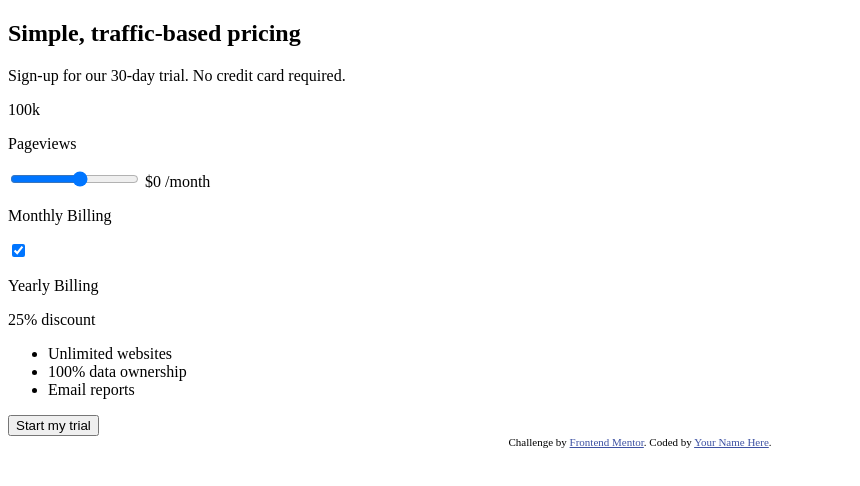
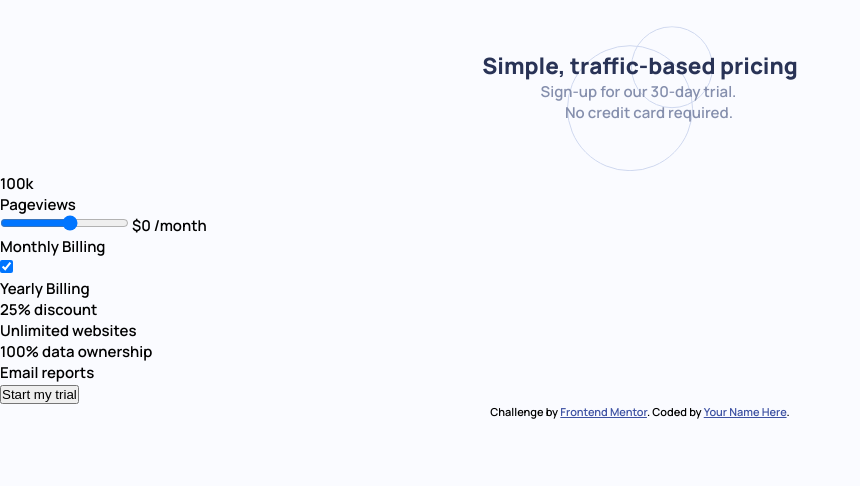
Before and after one commit to ersati/Interactive-pricing-component, a plain HTML site: page index.html in a window 1280 px wide. Shown: the whole page, without its empty margins (0-860 px from the left). Drawn offline with Linux system fonts and the light colour scheme.

Commit message:
add styles to header div

```diff
--- a/_main.scss
+++ b/_main.scss
@@ -0,0 +1,31 @@
+.header{
+    margin: 50px 0;
+    text-align: center;
+    position: relative;
+    .header__headline{
+        color:var(--darkBlue);
+
+    }
+    .header__headline::before{
+        content: url(/images/pattern-circles.svg);
+        position: absolute;
+        top: 50%;
+        right: 50%;
+        transform: translate(50%, -40%);
+        z-index: -1;
+    }
+    .header__text {
+        color: var(--greyBlue);
+        white-space: pre
+        ;
+
+    }
+}
+
+// .header::before{
+//     content: url(/images/pattern-circles.svg);
+//     position: absolute;
+//     color: black;
+//     top: 0;
+//     right: 50%;
+// }
--- a/index.html
+++ b/index.html
@@ -22,77 +22,45 @@
       color: hsl(228, 45%, 44%);
     }
   </style>
+  <link rel="stylesheet" href="./css/style.css">
 </head>
 
 <body>
 
-  <div>
-
-    <h2>
-
-      Simple, traffic-based pricing
-    </h2>
-    <p>
-
-      Sign-up for our 30-day trial. No credit card required.
-    </p>
+  <div class="header">
+    <h2 class="header__headline">Simple, traffic-based pricing</h2>
+    <p class="header__text">Sign-up for our 30-day trial.
+      No credit card required.</p>
   </div>
 
-
-  <div>
-
+<section class="card"></section>
+  <div class="card__top">
     <span>100k</span>
-    <p>
-      Pageviews
-
-    </p>
+    <p>Pageviews</p>
     <input type="range" id="volume" name="volume" min="0" max="11">
     <label for="volume">$<span>0</span> /month</label>
-
-
   </div>
 
-  <div>
-
-    <p>
-
-      Monthly Billing
-    </p>
+  <div class="card__mid">
+    <p>Monthly Billing</p>
     <label class="switch">
       <input type="checkbox" checked>
       <span class="slider round"></span>
     </label>
-    <p>
 
-      Yearly Billing
-    </p>
-    <span>
-
-      25% discount
-    </span>
+    <p>Yearly Billing</p>
+    <span>25% discount</span>
   </div>
 
-  <div>
+  <div class="card__bottom">
     <ul>
-      <li>
-        Unlimited websites
-
-      </li>
-      <li>
-        100% data ownership
-
-      </li>
-      <li>
-        Email reports
-
-      </li>
+      <li>Unlimited websites</li>
+      <li>100% data ownership</li>
+      <li>Email reports</li>
     </ul>
   </div>
 
-  <button>
-    Start my trial
-
-  </button>
+  <button class="card__button">Start my trial</button>
 
   <div class="attribution">
     Challenge by <a href="https://www.frontendmentor.io?ref=challenge" target="_blank">Frontend Mentor</a>.
--- a/style.scss
+++ b/style.scss
@@ -1,6 +1,13 @@
 @import '_variable';
-
+*{
+    margin: 0;
+    padding: 0;
+    box-sizing: border-box;
+}
 body {
     font-family: 'Manrope', sans-serif;
     font-size: 15px;
+    background-color: var(--veryPaleBlue);
+
 }
+@import '_main';
```
Also changed, not shown: css/style.css (added), 1 other file.
